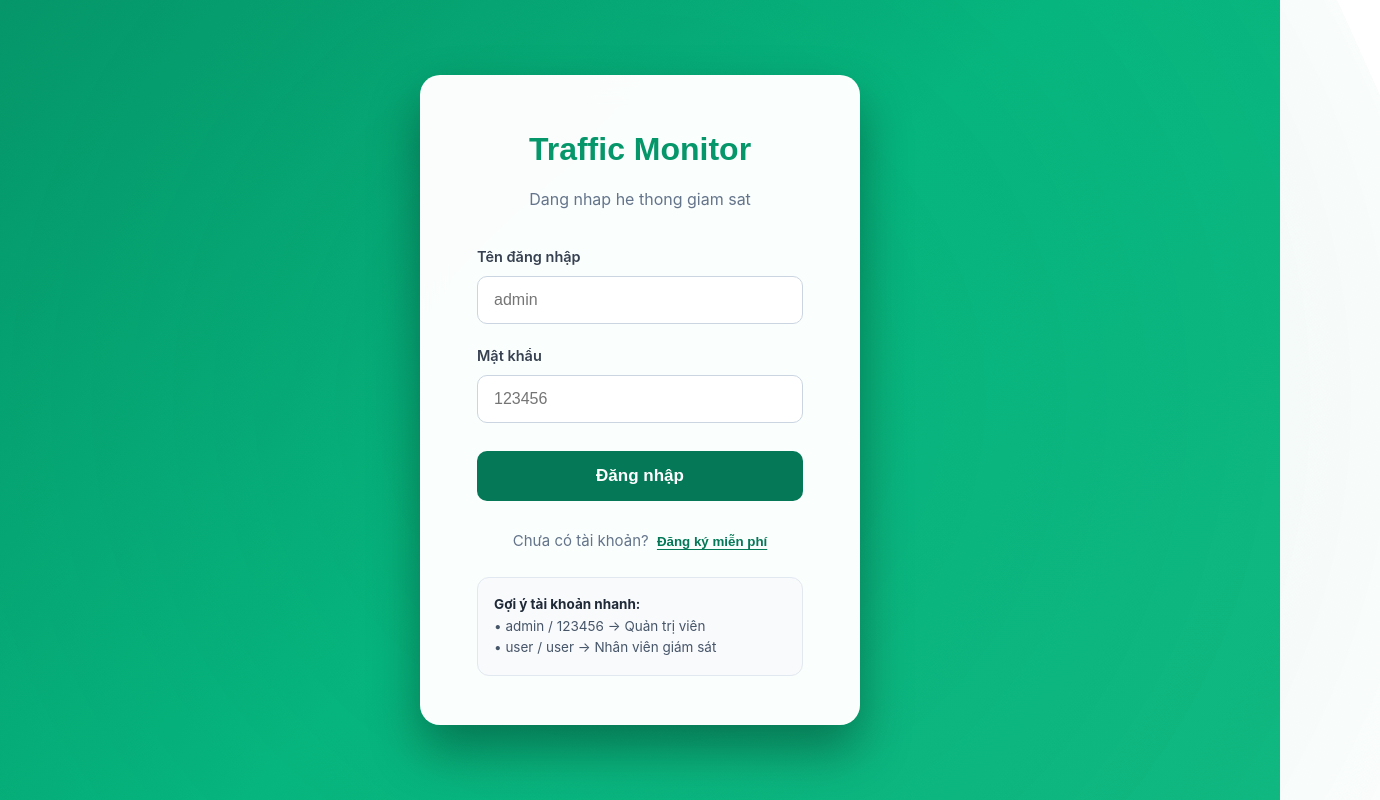
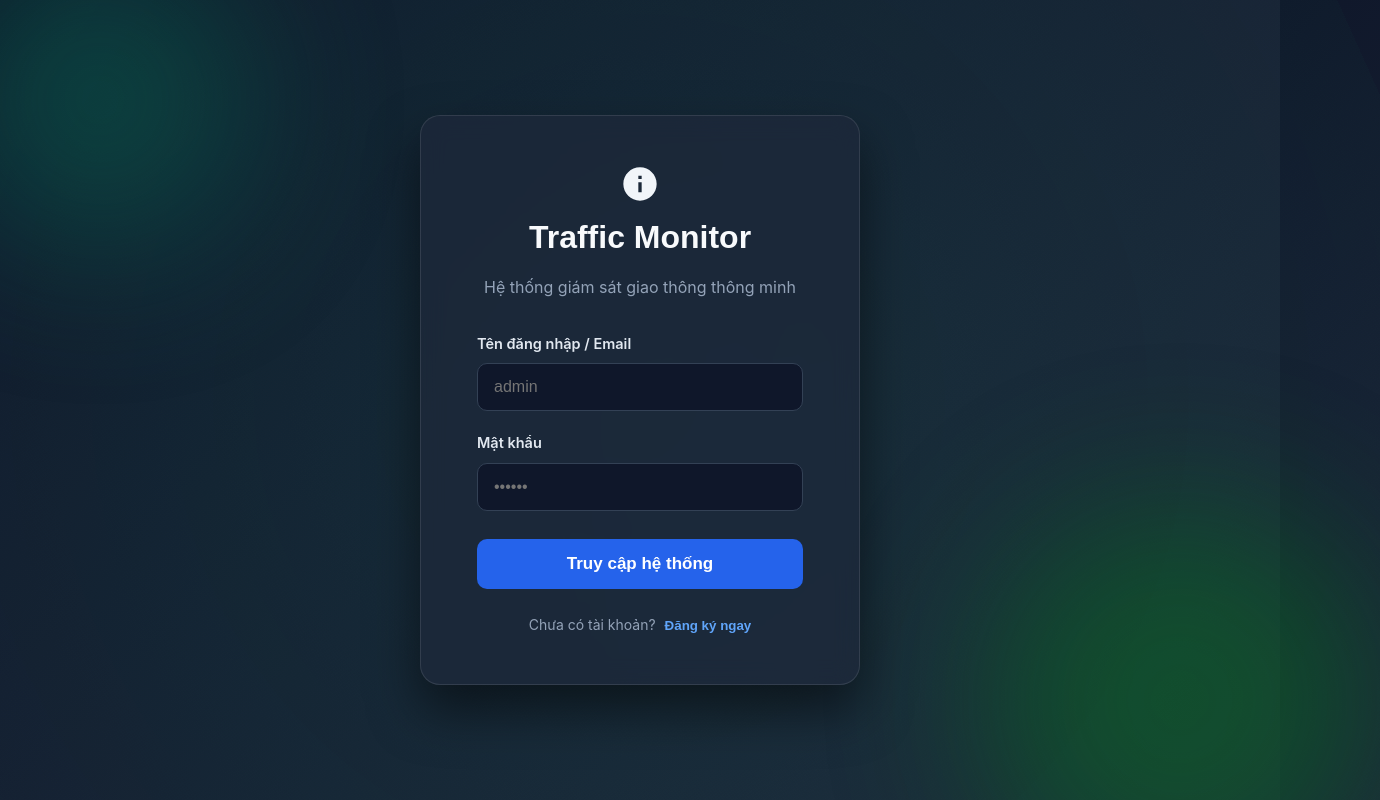
Before and after one commit to Huyzilla/IT4409_QuadHuy, a React (Vite) app in the folder my-react-app/: page /login in a window 1280 px wide. Shown: the top 800 px of the page, 1380 px wide, since content can reach past the window. Built offline with nearby package versions, Linux system fonts and the light colour scheme; no server answers.

Commit message:
update login page

```diff
--- a/my-react-app/src/index.css
+++ b/my-react-app/src/index.css
@@ -16,8 +16,10 @@
   --color-traffic-heavy: #f87171;
   --color-alert-badge: #ef4444;
   --shadow-sm: 0 1px 2px 0 rgba(0, 0, 0, 0.05);
-    --shadow-md: 0 4px 6px -1px rgba(0, 0, 0, 0.1), 0 2px 4px -1px rgba(0, 0, 0, 0.06);
-    --shadow-lg: 0 10px 15px -3px rgba(0, 0, 0, 0.1), 0 4px 6px -2px rgba(0, 0, 0, 0.05);
+  --shadow-md: 0 4px 6px -1px rgba(0, 0, 0, 0.1),
+    0 2px 4px -1px rgba(0, 0, 0, 0.06);
+  --shadow-lg: 0 10px 15px -3px rgba(0, 0, 0, 0.1),
+    0 4px 6px -2px rgba(0, 0, 0, 0.05);
   --shadow-glow-blue: 0 0 20px rgba(5, 150, 105, 0.4);
   --shadow-glow-purple: 0 0 30px rgba(16, 185, 129, 0.4);
   --radius-sm: 0.375rem;
@@ -36,13 +38,19 @@
   --color-text-primary: #0f172a;
   --color-text-secondary: #475569;
   --shadow-sm: 0 1px 2px 0 rgba(0, 0, 0, 0.05);
-    --shadow-md: 0 4px 6px -1px rgba(0, 0, 0, 0.1), 0 2px 4px -1px rgba(0, 0, 0, 0.06);
-    --shadow-lg: 0 10px 15px -3px rgba(0, 0, 0, 0.1), 0 4px 6px -2px rgba(0, 0, 0, 0.05);
+  --shadow-md: 0 4px 6px -1px rgba(0, 0, 0, 0.1),
+    0 2px 4px -1px rgba(0, 0, 0, 0.06);
+  --shadow-lg: 0 10px 15px -3px rgba(0, 0, 0, 0.1),
+    0 4px 6px -2px rgba(0, 0, 0, 0.05);
   --shadow-glow-blue: 0 0 20px rgba(5, 150, 105, 0.2);
 }
 
 .theme-light .logo-text {
-    background: linear-gradient(135deg, var(--color-accent-blue), var(--color-accent-purple));
+  background: linear-gradient(
+    135deg,
+    var(--color-accent-blue),
+    var(--color-accent-purple)
+  );
   -webkit-background-clip: text;
   -webkit-text-fill-color: transparent;
   background-clip: text;
@@ -95,23 +103,26 @@
   padding: 0;
 }
 
-
-
 body::before {
-    content: '';
+  content: "";
   position: fixed;
   top: -50%;
   right: -50%;
   width: 200%;
   height: 200%;
-    background: radial-gradient(circle, rgba(5, 150, 105, 0.1) 0%, transparent 70%);
+  background: radial-gradient(
+    circle,
+    rgba(5, 150, 105, 0.1) 0%,
+    transparent 70%
+  );
   animation: rotate 30s linear infinite;
   pointer-events: none;
   z-index: 0;
 }
 
 body {
-    font-family: 'Inter', -apple-system, BlinkMacSystemFont, 'Segoe UI', sans-serif;
+  font-family: "Inter", -apple-system, BlinkMacSystemFont, "Segoe UI",
+    sans-serif;
   background: linear-gradient(135deg, #0f172a 0%, #1e293b 50%, #0f172a 100%);
   color: var(--color-text-primary);
   font-size: 16px;
@@ -122,13 +133,22 @@ body {
 }
 
 @keyframes rotate {
-    from { transform: rotate(0deg); }
-    to { transform: rotate(360deg); }
+  from {
+    transform: rotate(0deg);
+  }
+  to {
+    transform: rotate(360deg);
+  }
 }
 
 @keyframes pulse {
-    0%, 100% { opacity: 1; }
-    50% { opacity: 0.7; }
+  0%,
+  100% {
+    opacity: 1;
+  }
+  50% {
+    opacity: 0.7;
+  }
 }
 @keyframes alertPulse {
   0% {
@@ -145,9 +165,18 @@ body {
   }
 }
 @keyframes statusDotPulse {
-    0% { transform: scale(0.8); box-shadow: 0 0 0 0 currentColor; }
-    50% { transform: scale(1.1); box-shadow: 0 0 0 4px rgba(255, 255, 255, 0); }
-    100% { transform: scale(0.8); box-shadow: 0 0 0 0 currentColor; }
+  0% {
+    transform: scale(0.8);
+    box-shadow: 0 0 0 0 currentColor;
+  }
+  50% {
+    transform: scale(1.1);
+    box-shadow: 0 0 0 4px rgba(255, 255, 255, 0);
+  }
+  100% {
+    transform: scale(0.8);
+    box-shadow: 0 0 0 0 currentColor;
+  }
 }
 
 @keyframes slideIn {
@@ -162,21 +191,33 @@ body {
 }
 
 @keyframes fadeIn {
-    from { opacity: 0; }
-    to { opacity: 1; }
+  from {
+    opacity: 0;
+  }
+  to {
+    opacity: 1;
+  }
 }
 
 @keyframes shimmer {
-    0% { transform: translateX(-100%); }
-    100% { transform: translateX(100%); }
+  0% {
+    transform: translateX(-100%);
+  }
+  100% {
+    transform: translateX(100%);
+  }
 }
 
 @keyframes spin {
-    to { transform: rotate(360deg); }
+  to {
+    transform: rotate(360deg);
+  }
 }
 
-h1, h2, h3 {
-    font-family: 'Montserrat', sans-serif;
+h1,
+h2,
+h3 {
+  font-family: "Montserrat", sans-serif;
   color: var(--color-text-primary);
 }
 
@@ -213,7 +254,7 @@ h1, h2, h3 {
 }
 
 .app-loading::after {
-    content: '';
+  content: "";
   width: 40px;
   height: 40px;
   border: 4px solid var(--color-border);
@@ -235,24 +276,25 @@ h1, h2, h3 {
 
 .login-container {
   min-height: 100vh;
-    /* Đổi màu login background */
-    background: linear-gradient(135deg, #059669 0%, #06b67e 50%, #10b981 100%);
+  /* Dark background to match dashboard */
+  background: linear-gradient(135deg, #0f172a 0%, #1e293b 100%);
   display: flex;
   align-items: center;
   justify-content: center;
   padding: 20px;
-    font-family: 'Inter', sans-serif;
+  font-family: "Inter", sans-serif;
 }
 
 .login-card {
-    background: rgba(255, 255, 255, 0.98);
+  /* Semi-transparent dark card */
+  background: rgba(30, 41, 59, 0.7);
   backdrop-filter: blur(12px);
   padding: 48px 56px;
   border-radius: 20px;
-    box-shadow: 0 25px 50px rgba(0, 0, 0, 0.35);
+  box-shadow: 0 25px 50px rgba(0, 0, 0, 0.5); /* Darker shadow */
   width: 100%;
   max-width: 440px;
-    border: 1px solid rgba(255, 255, 255, 0.2);
+  border: 1px solid rgba(255, 255, 255, 0.1);
 }
 
 .login-header {
@@ -261,27 +303,27 @@ h1, h2, h3 {
 }
 
 .login-title {
-    color: #059669; /* Đổi màu title */
+  color: #f8fafc; /* Light text for title */
   font-size: 32px;
   font-weight: 700;
   margin: 0 0 12px 0;
-    font-family: 'Montserrat', sans-serif;
+  font-family: "Montserrat", sans-serif;
 }
 
 .login-subtitle {
-    color: #64748b;
+  color: #94a3b8; /* Muted text */
   font-size: 16px;
   margin: 0;
 }
 
 .login-error {
-    background: #fee2e2;
-    color: #dc2626;
+  background: rgba(239, 68, 68, 0.1); /* Darker red bg */
+  color: #fca5a5; /* Lighter red text */
   padding: 14px 16px;
   border-radius: 10px;
   margin-bottom: 24px;
   font-size: 14px;
-    border: 1px solid #fecaca;
+  border: 1px solid rgba(239, 68, 68, 0.2);
 }
 
 .login-form .form-group {
@@ -292,30 +334,33 @@ h1, h2, h3 {
   display: block;
   margin-bottom: 8px;
   font-weight: 600;
-    color: #374151;
+  color: #e2e8f0; /* Light text */
   font-size: 14.5px;
 }
 
 .login-form input {
   width: 100%;
   padding: 14px 16px;
-    border: 1.5px solid #cbd5e1;
+  /* Dark input background */
+  background: #0f172a;
+  border: 1.5px solid #334155;
   border-radius: 10px;
   font-size: 16px;
   transition: all 0.2s ease;
-    background: #ffffff;
+  color: #f1f5f9; /* Light text input */
 }
 
 .login-form input:focus {
   outline: none;
-    border-color: #059669;
-    box-shadow: 0 0 0 4px rgba(5, 150, 105, 0.15);
+  border-color: #3b82f6; /* Blue focus color */
+  box-shadow: 0 0 0 4px rgba(59, 130, 246, 0.15);
 }
 
 .login-submit {
   width: 100%;
   padding: 15px;
-    background: #047857;
+  /* Blue button to match "Xem chi tiết" buttons */
+  background: #2563eb;
   color: white;
   border: none;
   border-radius: 10px;
@@ -327,12 +372,13 @@ h1, h2, h3 {
 }
 
 .login-submit:hover {
-    background: #065f46;
+  background: #1d4ed8;
   transform: translateY(-1px);
 }
 
 .login-submit:disabled {
-    background: #99f6e4;
+  background: #334155;
+  color: #94a3b8;
   cursor: not-allowed;
   transform: none;
 }
@@ -340,12 +386,12 @@ h1, h2, h3 {
 .login-toggle {
   text-align: center;
   margin-top: 28px;
-    color: #64748b;
+  color: #94a3b8;
   font-size: 15px;
 }
 
 .login-toggle button {
-    color: #047857;
+  color: #60a5fa; /* Light blue link */
   background: none;
   border: none;
   font-weight: 600;
@@ -356,18 +402,68 @@ h1, h2, h3 {
   text-underline-offset: 3px;
 }
 
+/* --- Footer --- */
+.login-footer {
+  text-align: center;
+  margin-top: 25px;
+  font-size: 14px;
+  color: #94a3b8;
+}
+
+.login-footer button {
+  background: none;
+  border: none;
+  color: #60a5fa;
+  font-weight: 600;
+  cursor: pointer;
+  margin-left: 5px;
+  transition: color 0.2s;
+}
+
+.login-footer button:hover {
+  color: #93c5fd;
+  text-decoration: underline;
+}
+
 .login-hint {
   margin-top: 24px;
   padding: 16px;
-    background: #f8fafc;
+  /* Dark hint box */
+  background: rgba(15, 23, 42, 0.5);
   border-radius: 12px;
   font-size: 13.5px;
-    color: #475569;
-    border: 1px solid #e2e8f0;
+  color: #cbd5e1;
+  border: 1px solid #334155;
 }
 
 .login-hint strong {
-    color: #1f2937;
+  color: #f1f5f9;
+}
+
+/* Hiệu ứng đốm sáng trang trí nền */
+.bg-glow-1,
+.bg-glow-2 {
+  position: absolute;
+  border-radius: 50%;
+  filter: blur(80px);
+  opacity: 0.4;
+  z-index: 0;
+  animation: float 10s infinite ease-in-out;
+}
+.bg-glow-1 {
+  width: 300px;
+  height: 300px;
+  background: #04785b;
+  top: -50px;
+  left: -50px;
+}
+.bg-glow-2 {
+  width: 400px;
+  height: 400px;
+  background: #03801a;
+  bottom: -100px;
+  right: -100px;
+  animation-delay: -5s;
 }
 
 .sidebar-user-info {
@@ -421,7 +517,11 @@ h1, h2, h3 {
 
 .sidebar {
   width: 300px;
-    background: linear-gradient(180deg, rgba(30, 41, 59, 0.95) 0%, rgba(15, 23, 42, 0.95) 100%);
+  background: linear-gradient(
+    180deg,
+    rgba(30, 41, 59, 0.95) 0%,
+    rgba(15, 23, 42, 0.95) 100%
+  );
   backdrop-filter: blur(20px);
   padding: 30px 24px;
   border-right: 1px solid rgba(5, 150, 105, 0.2);
@@ -433,17 +533,19 @@ h1, h2, h3 {
 }
 
 .sidebar::before {
-    content: '';
+  content: "";
   position: absolute;
   top: 0;
   left: 0;
   width: 2px;
   height: 100%;
-    background: linear-gradient(180deg,
+  background: linear-gradient(
+    180deg,
     transparent 0%,
     var(--color-accent-blue) 30%,
     var(--color-accent-purple) 70%,
-    transparent 100%);
+    transparent 100%
+  );
   animation: pulse 3s ease-in-out infinite;
 }
 
@@ -536,7 +638,12 @@ h1, h2, h3 {
   font-size: 24px;
   font-weight: 800;
   margin-left: 12px;
-    background: linear-gradient(135deg, var(--color-accent-blue), var(--color-accent-purple), var(--color-accent-cyan));
+  background: linear-gradient(
+    135deg,
+    var(--color-accent-blue),
+    var(--color-accent-purple),
+    var(--color-accent-cyan)
+  );
   -webkit-background-clip: text;
   -webkit-text-fill-color: transparent;
   background-clip: text;
@@ -568,7 +675,6 @@ h1, h2, h3 {
   border: 1px solid var(--color-border);
   color: var(--color-text-primary);
 }
-
 
 .search-box input:focus {
   border-color: var(--color-accent-blue);
@@ -631,9 +737,12 @@ h1, h2, h3 {
   box-shadow: var(--shadow-md);
 }
 
-
 .intersection-item.active {
-    background: linear-gradient(90deg, var(--color-bg-tertiary) 0%, rgba(5, 150, 105, 0.1) 100%);
+  background: linear-gradient(
+    90deg,
+    var(--color-bg-tertiary) 0%,
+    rgba(5, 150, 105, 0.1) 100%
+  );
   color: var(--color-text-primary);
   border-left: 4px solid var(--color-accent-blue);
   padding-left: 12px;
@@ -659,7 +768,6 @@ h1, h2, h3 {
   border: 1px solid var(--color-accent-blue);
 }
 
-
 .intersection-label {
   font-weight: 700;
   font-size: 16px;
@@ -684,9 +792,19 @@ h1, h2, h3 {
   height: 12px;
   animation: statusDotPulse 2s infinite ease-in-out; /* Thêm animation */
 }
-.intersection-item[data-status="low"] .intersection-status-dot-only .color-dot { background-color: var(--color-traffic-low); }
-.intersection-item[data-status="medium"] .intersection-status-dot-only .color-dot { background-color: var(--color-traffic-medium); }
-.intersection-item[data-status="heavy"] .intersection-status-dot-only .color-dot { background-color: var(--color-traffic-heavy); }
+.intersection-item[data-status="low"] .intersection-status-dot-only .color-dot {
+  background-color: var(--color-traffic-low);
+}
+.intersection-item[data-status="medium"]
+  .intersection-status-dot-only
+  .color-dot {
+  background-color: var(--color-traffic-medium);
+}
+.intersection-item[data-status="heavy"]
+  .intersection-status-dot-only
+  .color-dot {
+  background-color: var(--color-traffic-heavy);
+}
 
 .filter-controls {
   display: flex;
@@ -884,7 +1002,6 @@ h1, h2, h3 {
   background-color: var(--color-bg-secondary);
 }
 
-
 .header-actions .action-btn:hover {
   background-color: var(--color-border);
   box-shadow: var(--shadow-md);
@@ -927,10 +1044,18 @@ h1, h2, h3 {
   box-shadow: var(--shadow-sm);
 }
 
-.low-traffic .color-dot { background-color: var(--color-traffic-low); }
-.medium-traffic .color-dot { background-color: var(--color-traffic-medium); }
-.heavy-traffic .color-dot { background-color: var(--color-traffic-heavy); }
-.no-connection .color-dot { background-color: var(--color-text-secondary); }
+.low-traffic .color-dot {
+  background-color: var(--color-traffic-low);
+}
+.medium-traffic .color-dot {
+  background-color: var(--color-traffic-medium);
+}
+.heavy-traffic .color-dot {
+  background-color: var(--color-traffic-heavy);
+}
+.no-connection .color-dot {
+  background-color: var(--color-text-secondary);
+}
 
 .dashboard-grid {
   display: grid;
@@ -1001,9 +1126,15 @@ h1, h2, h3 {
   margin: 0;
   padding: 0;
 }
-.trend-chart[data-trend="up"] p { color: var(--color-traffic-heavy); }
-.trend-chart[data-trend="down"] p { color: var(--color-traffic-low); }
-.trend-chart[data-trend="stable"] p { color: var(--color-accent-blue); }
+.trend-chart[data-trend="up"] p {
+  color: var(--color-traffic-heavy);
+}
+.trend-chart[data-trend="down"] p {
+  color: var(--color-traffic-low);
+}
+.trend-chart[data-trend="stable"] p {
+  color: var(--color-accent-blue);
+}
 
 .segment-card h2 {
   font-size: 18px;
@@ -1051,8 +1182,13 @@ h1, h2, h3 {
 }
 
 @keyframes pulse-red {
-    0%, 100% { opacity: 1; }
-    50% { opacity: 0.7; }
+  0%,
+  100% {
+    opacity: 1;
+  }
+  50% {
+    opacity: 0.7;
+  }
 }
 
 .intersection-item:hover .intersection-status-badge.heavy {
@@ -1062,7 +1198,7 @@ h1, h2, h3 {
 
 .progress-bar-container {
   height: 12px;
-    background-color: rgba(255,255,255,0.06);
+  background-color: rgba(255, 255, 255, 0.06);
   border-radius: 8px;
   overflow: hidden;
   margin-top: 12px;
@@ -1072,7 +1208,6 @@ h1, h2, h3 {
   background-color: var(--color-bg-tertiary);
 }
 
-
 .progress-bar {
   height: 100%;
   border-radius: 8px;
@@ -1081,7 +1216,8 @@ h1, h2, h3 {
 }
 
 .progress-bar.gradient-full {
-    background: linear-gradient(90deg,
+  background: linear-gradient(
+    90deg,
     var(--color-traffic-low) 0%,
     var(--color-traffic-medium) 30%,
     var(--color-traffic-warning) 60%,
@@ -1089,15 +1225,26 @@ h1, h2, h3 {
   );
 }
 .progress-bar.low-gradient {
-    background: linear-gradient(90deg, var(--color-traffic-low) 0%, var(--color-traffic-medium) 100%);
+  background: linear-gradient(
+    90deg,
+    var(--color-traffic-low) 0%,
+    var(--color-traffic-medium) 100%
+  );
 }
 .progress-bar.medium-gradient {
-    background: linear-gradient(90deg, var(--color-traffic-medium) 0%, var(--color-traffic-warning) 100%);
+  background: linear-gradient(
+    90deg,
+    var(--color-traffic-medium) 0%,
+    var(--color-traffic-warning) 100%
+  );
 }
 .progress-bar.heavy-gradient {
-    background: linear-gradient(90deg, var(--color-traffic-warning) 0%, var(--color-traffic-heavy) 100%);
+  background: linear-gradient(
+    90deg,
+    var(--color-traffic-warning) 0%,
+    var(--color-traffic-heavy) 100%
+  );
 }
-
 
 .density-label {
   font-size: 13px;
@@ -1209,7 +1356,7 @@ h1, h2, h3 {
   left: 0;
   right: 0;
   padding: 16px 24px;
-    background: linear-gradient(to bottom, rgba(0,0,0,0.9), transparent);
+  background: linear-gradient(to bottom, rgba(0, 0, 0, 0.9), transparent);
   z-index: 10;
   display: flex;
   justify-content: space-between;
@@ -1223,7 +1370,7 @@ h1, h2, h3 {
 }
 
 .btn-close-modal {
-    background: rgba(255,255,255,0.2);
+  background: rgba(255, 255, 255, 0.2);
   color: white;
   border: none;
   width: 48px;
--- a/my-react-app/src/pages/Login.jsx
+++ b/my-react-app/src/pages/Login.jsx
@@ -6,7 +6,7 @@ export default function Login() {
   const [isRegister, setIsRegister] = useState(false);
   const [formData, setFormData] = useState({
     fullName: "",
-    userName: "",
+    username: "",
     password: "",
   });
   const [error, setError] = useState("");
@@ -15,19 +15,19 @@ export default function Login() {
   const { login, register } = useAuth();
   const navigate = useNavigate();
 
-  const handleChange = (e) => {
+  const handleChange = (e) =>
     setFormData({ ...formData, [e.target.name]: e.target.value });
-  };
+
   const handleSubmit = async (e) => {
     e.preventDefault();
     setError("");
     setLoading(true);
-
     try {
       if (isRegister) {
         await register(formData.fullName, formData.username, formData.password);
         setIsRegister(false);
         setFormData({ ...formData, fullName: "" });
+        alert("Đăng ký thành công! Vui lòng đăng nhập.");
       } else {
         await login(formData.username, formData.password);
         navigate("/");
@@ -41,17 +41,27 @@ export default function Login() {
 
   return (
     <div className="login-container">
+      {/* Hiệu ứng nền mờ trang trí */}
+      <div className="bg-glow-1"></div>
+      <div className="bg-glow-2"></div>
+
       <div className="login-card">
         <div className="login-header">
+          {/* Icon Traffic cách điệu */}
+          <div className="login-logo">
+            <svg viewBox="0 0 24 24" fill="currentColor" width="40" height="40">
+              <path d="M12 2C6.48 2 2 6.48 2 12s4.48 10 10 10 10-4.48 10-10S17.52 2 12 2zm1 15h-2v-6h2v6zm0-8h-2V7h2v2z" />
+            </svg>
+          </div>
           <h1 className="login-title">Traffic Monitor</h1>
           <p className="login-subtitle">
             {isRegister
-              ? "Dang ky tai khoan moi"
-              : "Dang nhap he thong giam sat"}
+              ? "Đăng ký tài khoản giám sát viên"
+              : "Hệ thống giám sát giao thông thông minh"}
           </p>
         </div>
 
-        {error && <div className="login-error">{error}</div>}
+        {error && <div className="login-error">⚠️ {error}</div>}
 
         <form className="login-form" onSubmit={handleSubmit}>
           {isRegister && (
@@ -63,20 +73,20 @@ export default function Login() {
                 required
                 value={formData.fullName}
                 onChange={handleChange}
-                placeholder="Nguyen Van ..."
+                placeholder="Ví dụ: Nguyễn Văn A"
               />
             </div>
           )}
 
           <div className="form-group">
-            <label>Tên đăng nhập</label>
+            <label>Tên đăng nhập / Email</label>
             <input
               type="text"
               name="username"
               required
               value={formData.username}
               onChange={handleChange}
-              placeholder={!isRegister ? "admin" : ""}
+              placeholder="admin"
             />
           </div>
 
@@ -88,53 +98,48 @@ export default function Login() {
               required
               value={formData.password}
               onChange={handleChange}
-              placeholder={!isRegister ? "123456" : ""}
+              placeholder="••••••"
             />
           </div>
 
           <button type="submit" className="login-submit" disabled={loading}>
-            {loading ? "Đang xử lý..." : isRegister ? "Đăng ký" : "Đăng nhập"}
+            {loading ? (
+              <span className="loader"></span>
+            ) : isRegister ? (
+              "Tạo tài khoản"
+            ) : (
+              "Truy cập hệ thống"
+            )}
           </button>
         </form>
 
-        <div className="login-toggle">
+        <div className="login-footer">
           {isRegister ? (
-            <>
+            <p>
               Đã có tài khoản?{" "}
               <button
-                type="button"
                 onClick={() => {
                   setIsRegister(false);
                   setError("");
                 }}
               >
-                Đăng nhập ngay
+                Đăng nhập
               </button>
-            </>
+            </p>
           ) : (
-            <>
+            <p>
               Chưa có tài khoản?{" "}
               <button
-                type="button"
                 onClick={() => {
                   setIsRegister(true);
                   setError("");
                 }}
               >
-                Đăng ký miễn phí
+                Đăng ký ngay
               </button>
-            </>
+            </p>
           )}
         </div>
-
-        {!isRegister && (
-          <div className="login-hint">
-            <strong>Gợi ý tài khoản nhanh:</strong>
-            <br />
-            • admin / 123456 → Quản trị viên
-            <br />• user / user → Nhân viên giám sát
-          </div>
-        )}
       </div>
     </div>
   );
```
Lines whose indentation alone changed are shown as unchanged.
